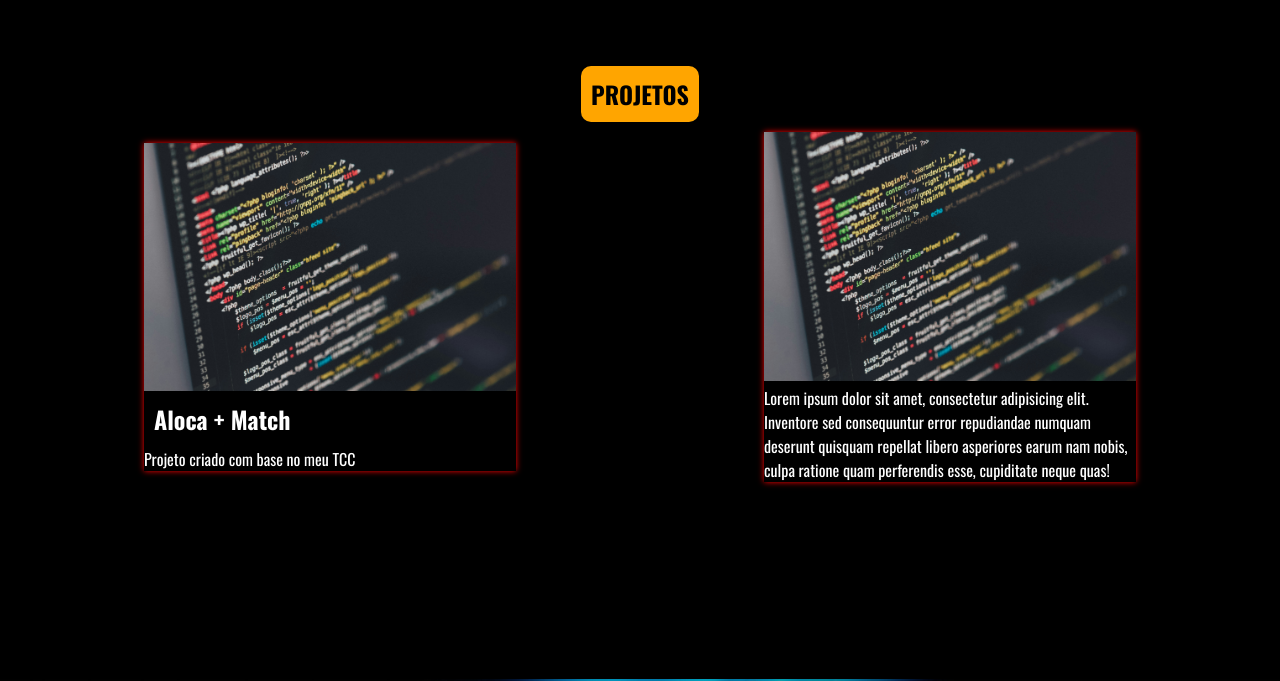
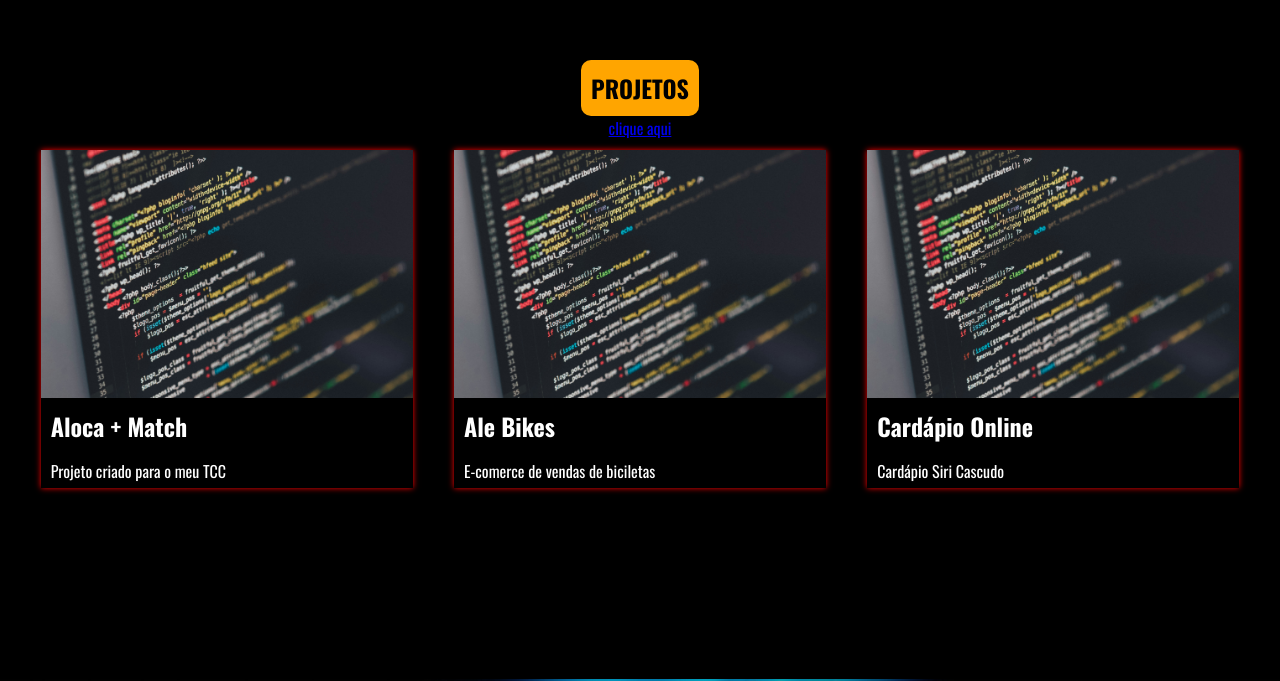
Before and after one commit to AlessanBass/Portfolio, a Next.js app: page / in a window 1280 px wide. Shown: the part 1046-1727 px from the top of the page. Built offline with nearby package versions, Linux system fonts and the light colour scheme.

Commit message:
Adição de projetos no Json

```diff
--- /dev/null
+++ b/public/projetos/projetos.json
@@ -0,0 +1,21 @@
+[
+    {
+        "projetoId": 1,
+        "title": "Aloca + Match",
+        "description": "Projeto criado para o meu TCC",
+        "imageTitle": "../banner_main.jpg"
+    },
+    {
+        "projetoId": 2,
+        "title": "Ale Bikes",
+        "description": "E-comerce de vendas de biciletas",
+        "imageTitle": "../banner_main.jpg"
+    },
+    {
+        "projetoId": 2,
+        "title": "Cardápio Online",
+        "description": "Cardápio Siri Cascudo",
+        "imageTitle": "../banner_main.jpg"
+    }
+
+]
--- a/src/app/components/BannerPrincipal.tsx
+++ b/src/app/components/BannerPrincipal.tsx
@@ -9,7 +9,7 @@ export default function BannerPrincipal() {
         <div className={`${banner.bannerPrincipal}`}>
             <div className={`${banner.elementos}`}>
                 <Image alt="Logo Alessandro" src={`${logo.src}`} width={400} height={400} className={`${banner.img}`}/>
-                <Link href="#sobre" className={`${banner.link}`}> Projetos </Link>
+                {/* <Link href="#sobre" className={`${banner.link}`}> Projetos </Link> */}
             </div>
         </div>
 
--- a/src/app/components/Header.tsx
+++ b/src/app/components/Header.tsx
@@ -12,7 +12,7 @@ export default function Header() {
             </Link>
 
             <div className={`${stylesHeader.divLinks}`}>
-                <Link className={`${stylesHeader.link}`} href="sobre">Sobre mim</Link>|
+                <Link className={`${stylesHeader.link}`} href="#sobre">Sobre mim</Link>|
                 <Link className={`${stylesHeader.link}`} href="teste">Projetos</Link>|
                 <Link className={`${stylesHeader.link}`} href="#servicos">Serviços</Link>|
                 <Link className={`${stylesHeader.link}`} href="#contato">Contato</Link>
--- a/src/app/components/SobreMim.tsx
+++ b/src/app/components/SobreMim.tsx
@@ -1,37 +1,46 @@
 'use client';
+import { useRouter } from "next/navigation";
 import styleSobreMin from "@/app/styles/sobre.module.css";
 import imageSobre from "../../../public/icon_banner.jpeg";
-import Image from "next/image";
-import teste from "../../../public/banner_main.jpg";
 import { Card } from "primereact/card";
+import projetosData from "../../../public/projetos/projetos.json";
+import Link from "next/link";
 
+interface Projetos {
+    projetoId: number;
+    title: string;
+    description: string;
+    imageTitle: string;
+}
 
 export default function SobreMim() {
-
-    const header = (
-        <img alt="Card" src={teste.src} className={`${styleSobreMin.imgCard}`}/>
-    );
+    const router = useRouter();
+    const projetos: Projetos[] = projetosData;
+    const handleCardClick = (id: number) => {
+        router.push(`pages/projeto/${id}`);
+    };
 
     return (
         <div className={`${styleSobreMin.divSobre}`} id="sobre">
             <h2 className={`${styleSobreMin.h2}`}>PROJETOS</h2>
+            <Link href='projeto/2'> clique aqui</Link>
 
             <div className={`${styleSobreMin.biografia}`}>
-                <Card header={header} className={`${styleSobreMin.card}`}>
-                    <div className={`${styleSobreMin.cardBody}`}>
-                        <h2 className={`${styleSobreMin.h2Card}`}>Aloca + Match</h2>
-                         <p>
-                            Projeto criado com base no meu TCC
-                         </p>
-                    </div>
-                </Card>
-
-                <Card header={header} className={`${styleSobreMin.card}`}>
-                    <p>
-                        Lorem ipsum dolor sit amet, consectetur adipisicing elit. Inventore sed consequuntur error repudiandae
-                        numquam deserunt quisquam repellat libero asperiores earum nam nobis, culpa ratione quam perferendis esse, cupiditate neque quas!
-                    </p>
-                </Card>
+                {projetos.map((projeto, index) => (
+                    <Card
+                    key={projeto.projetoId}
+                    header={<img alt="Card" src={projeto.imageTitle} className={`${styleSobreMin.imgCard}`} />}
+                    className={`${styleSobreMin.card}`}
+                    onClick={() => handleCardClick(projeto.projetoId)}
+                    >
+                        <div className={`${styleSobreMin.cardBody}`}>
+                            <h2 className={`${styleSobreMin.h2Card}`}>{projeto.title}</h2>
+                            <p className={`${styleSobreMin.pCard}`}>
+                                {projeto.description}
+                            </p>
+                        </div>
+                    </Card>
+                ))}
             </div>
         </div>
     );
--- a/src/app/styles/sobre.module.css
+++ b/src/app/styles/sobre.module.css
@@ -49,9 +49,14 @@
     width: 100%;
 }
 
-.card{
+.card {
     width: 30%;
     box-shadow: 0px 0px 6px red;
+    transition: transform 0.3s ease; /* Adiciona uma transição suave */
+}
+
+.card:hover {
+    transform: scale(1.1); /* Aplica um zoom de 10% */ransform: translate(10px, 10px); /* Move o elemento 10px para a direita e 10px para baixo */
 }
 
 .cardBody{
@@ -62,3 +67,7 @@
 .h2Card{
     padding: 10px;
 }
+
+.pCard{
+    padding: 5px 10px 5px 10px;
+}
```
